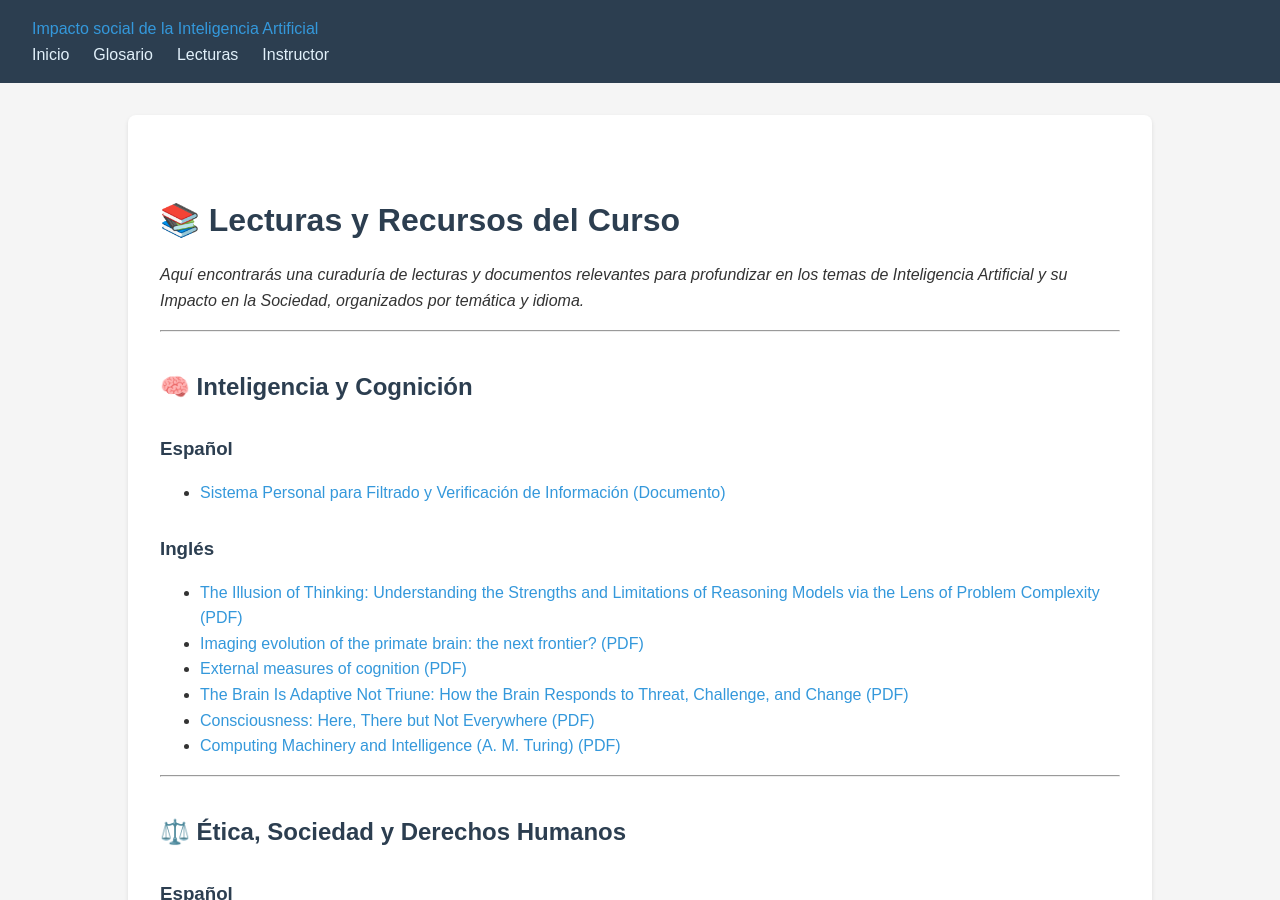
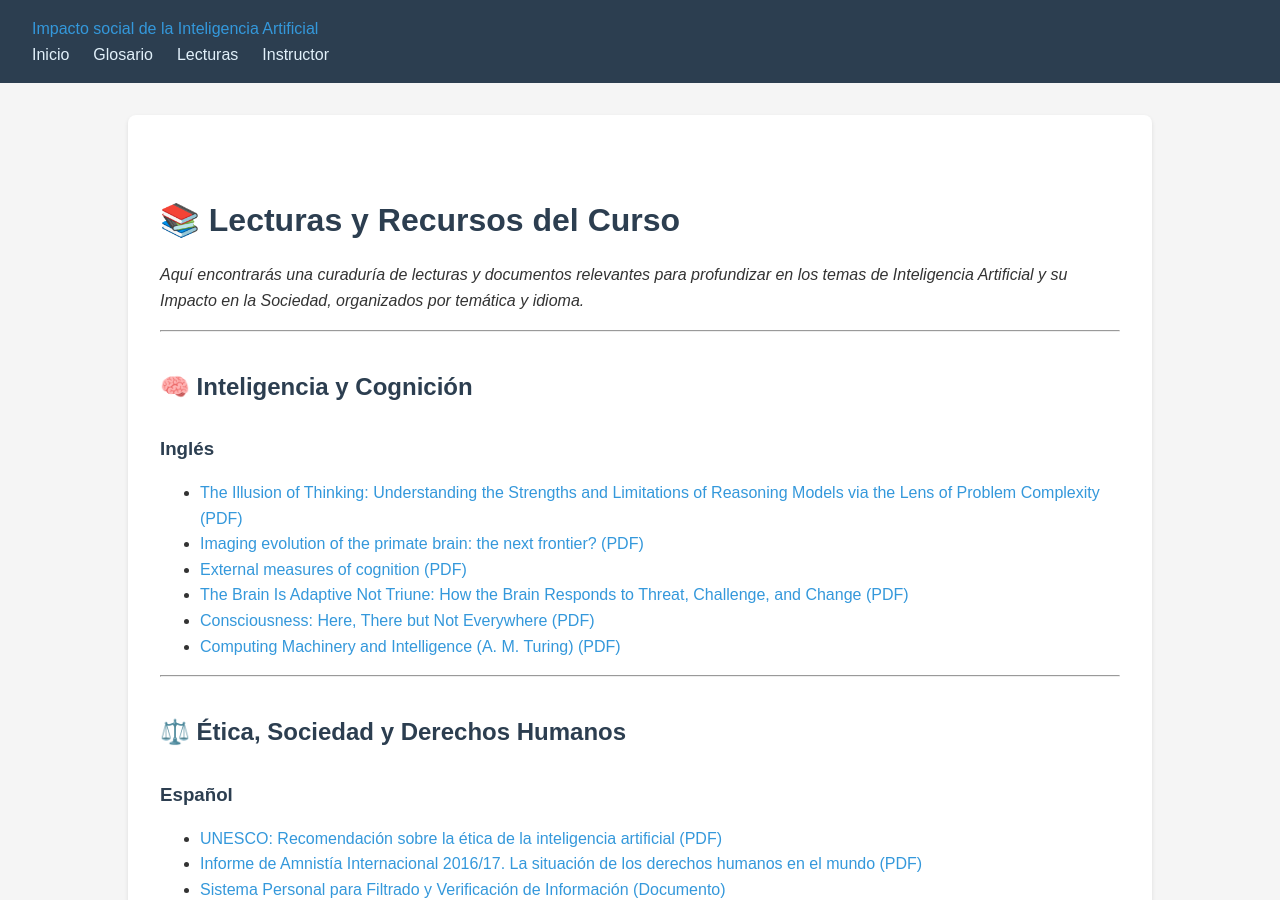
Before and after one commit to ArnulfoPerez/impacto_ai, a Jekyll site: the page built from lecturas.md, in a window 1280 px wide and 900 px high. Built offline with Jekyll 4.4.1, drawn with Linux system fonts in a browser that asks for light colours; part of the change alters nothing that is shown.

Commit message:
Update lecturas.md
reubicar

```diff
--- a/lecturas.md
+++ b/lecturas.md
@@ -11,9 +11,6 @@ _Aquí encontrarás una curaduría de lecturas y documentos relevantes para prof
 ---
 
 ## 🧠 Inteligencia y Cognición
-
-### Español
-* [Sistema Personal para Filtrado y Verificación de Información (Documento)](/assets/readings/cps_m3_arnulfo_perez.docx){:target="_blank"}
 
 ### Inglés
 * [The Illusion of Thinking: Understanding the Strengths and Limitations of Reasoning Models via the Lens of Problem Complexity (PDF)](/assets/readings/the-illusion-of-thinking.pdf){:target="_blank"}
@@ -30,6 +27,7 @@ _Aquí encontrarás una curaduría de lecturas y documentos relevantes para prof
 ### Español
 * [UNESCO: Recomendación sobre la ética de la inteligencia artificial (PDF)](/assets/readings/381137spa.pdf){:target="_blank"}
 * [Informe de Amnistía Internacional 2016/17. La situación de los derechos humanos en el mundo (PDF)](/assets/readings/58ad5ca24.pdf){:target="_blank"}
+* [Sistema Personal para Filtrado y Verificación de Información (Documento)](/assets/readings/cps_m3_arnulfo_perez.docx){:target="_blank"}
 
 ### Inglés
 * [Failing to do right: The urgent need for Palantir to respect human rights (PDF)](/assets/readings/0000AAF5.PDF){:target="_blank"}
```
